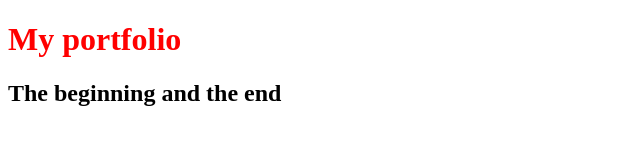
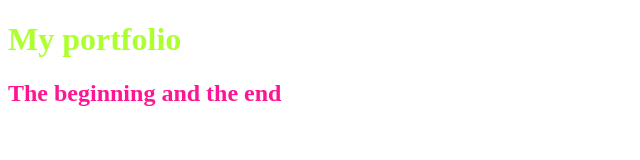
Before and after one commit to roiAlapag/adrianroi, a plain HTML site: page index.html in a window 1280 px wide. Shown: the whole page, without its empty margins (0-640 px from the left). Drawn offline with Linux system fonts and the light colour scheme.

Commit message:
UPDATE index

```diff
--- a/index.css
+++ b/index.css
@@ -1,3 +1,7 @@
 h1 {
-    color: red;
+    color: greenyellow;
 }
+
+h2 {
+    color: deeppink
+}
```
